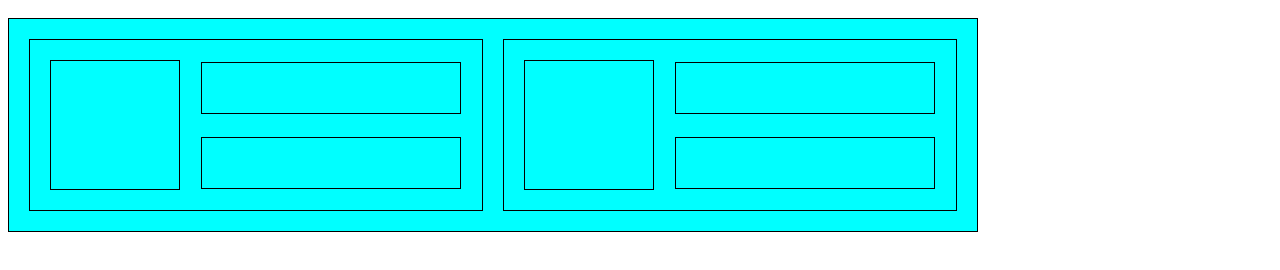
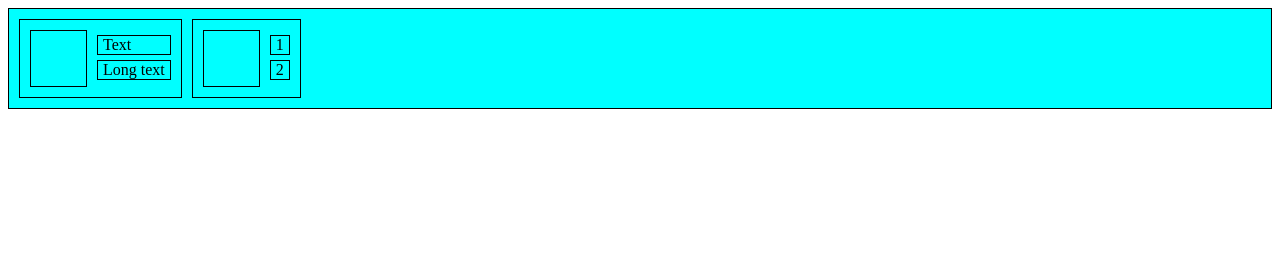
Before and after one commit to OlijnukR/JS-GeekHub, a website: page homework_1/test_2.1.html in a window 1280 px wide. Drawn offline with Linux system fonts and the light colour scheme.

Commit message:
fixed structure homework 2.1

```diff
--- a/homework_1/css_test_2.1.css
+++ b/homework_1/css_test_2.1.css
@@ -1,28 +1,30 @@
-div {
+.flex {
     background-color: aqua;
+    display: flex;
+    flex-direction: row;
+    padding:10px;
     border: solid 1px black;
-    padding: 10px;
-    margin: 10px 0;
-}
-.flex {
-    display: inline-flex;
-    width: 75%;
 }
 .container_1 {
-    margin: 10px;
     display: flex;
-    flex-grow: 1;
-    height: 150px;
-    justify-content: space-around;
-    flex-direction: column;
-    flex-wrap: wrap;
+    flex-direction: row;
+    margin-right: 10px;
+    padding: 10px;
+    border: solid 1px black;
 }
 .container_drop {
-    margin: 10px;
-    height: 80%;
-    width: 25%;
+    height: 55px;
+    width: 55px;
+    border: solid 1px black;
+    margin-right: 10px;
 }
-.container_vertical {
-    height: 20%;
-    width: 55%;
+.container_vertical div {
+    flex-wrap:wrap;
+    flex-direction: column;
+    border: solid 1px black;
+    padding: 0 5px;
+    margin-top: 5px;
 }
+.container_vertical div ~ div {
+    margin-top: 5px;
+}
--- a/homework_1/test_2.1.html
+++ b/homework_1/test_2.1.html
@@ -9,13 +9,17 @@
 <div class="flex">
     <div class="container_1">
         <div class="container_drop"></div>
-        <div class="container_vertical"></div>
-        <div class="container_vertical"></div>
+        <div class="container_vertical">
+            <div>Text</div>
+            <div>Long text</div>
+        </div>
     </div>
     <div class="container_1">
         <div class="container_drop"></div>
-        <div class="container_vertical"></div>
-        <div class="container_vertical"></div>
+        <div class="container_vertical">
+            <div>1</div>
+            <div>2</div>
+        </div>
     </div>
 </div>
 </body>
```
